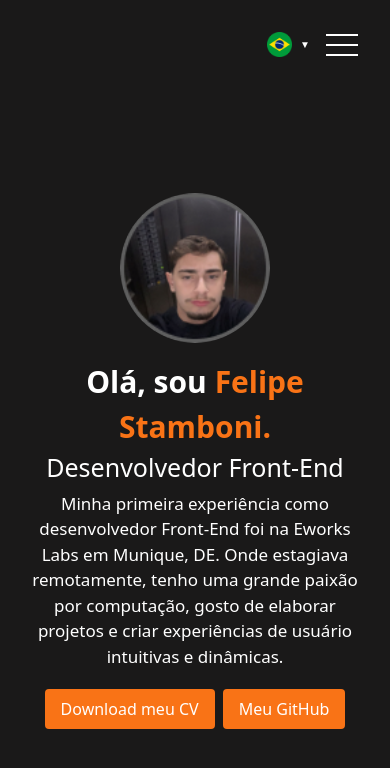
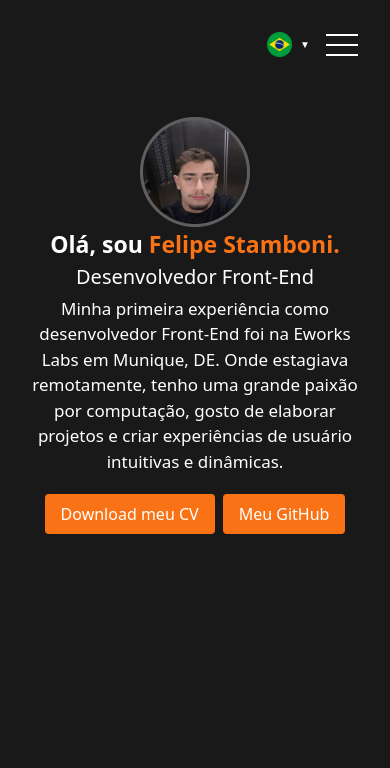
Before and after one commit to felipestambonidev/meuportifolioemnextjs, a Next.js app: page / in a window 390 px wide. Shown: the top 768 px of the page. Built offline with nearby package versions, Linux system fonts and the light colour scheme.

Commit message:
Edit: fiz modificações na foto e no texto

```diff
--- a/components/menulateral/index.tsx
+++ b/components/menulateral/index.tsx
@@ -3,18 +3,17 @@ import Image from "next/image";
 export default function MenuLateral() {
   return (
     <div className="relative h-full lg:w-1/4 p-6 text-white flex flex-col items-center font-sans lg:fixed">
-      <div className="mt-20 flex flex-col items-center">
+      <div className="mt-1 flex flex-col items-center">
         <Image
           src="/img/fotodeperfil/minhafotodeperfil.png"
           alt="Minha foto de perfil"
-          height={150}
-          width={150}
-          className="rounded-full mb-4"
+          height={110}
+          width={110}
         />
-        <h1 className="text-[30px] font-semibold text-center">
+        <h1 className="sm:text-[30px] xs:text-[23px] font-semibold text-center">
           Olá, sou <span className="text-orange-500">Felipe Stamboni.</span>
         </h1>
-        <h2 className="text-[25px] text-center">Desenvolvedor Front-End</h2>
+        <h2 className="sm:text-[25px] xs:text-[20px] text-center">Desenvolvedor Front-End</h2>
         <p className="text-center text-[17px] font-light mt-1">
           Minha primeira experiência como desenvolvedor Front-End foi na Eworks
           Labs em Munique, DE. Onde estagiava remotamente, tenho uma grande
--- a/components/menulateralenglish/index.tsx
+++ b/components/menulateralenglish/index.tsx
@@ -3,18 +3,17 @@ import Image from "next/image";
 export default function MenuLateralEng() {
   return (
     <div className="relative h-full lg:w-1/4 p-6 text-white flex flex-col items-center font-sans lg:fixed">
-      <div className="mt-20 flex flex-col items-center">
-        <Image
+      <div className="mt-1 flex flex-col items-center">
+      <Image
           src="/img/fotodeperfil/minhafotodeperfil.png"
           alt="Minha foto de perfil"
-          height={150}
-          width={150}
-          className="rounded-full mb-4"
+          height={110}
+          width={110}
         />
-        <h1 className="text-[30px] font-semibold text-center">
+        <h1 className="sm:text-[30px] xs:text-[23px] font-semibold text-center">
           Hello, I am <span className="text-orange-500">Felipe Stamboni.</span>
         </h1>
-        <h2 className="text-[25px] text-center">Front-End Developer</h2>
+        <h2 className="sm:text-[25px] xs:text-[20px] text-center">Front-End Developer</h2>
         <p className="text-center text-[17px] font-light mt-1">
          My first experience as a Front-End developer was at Eworks Labs in Munich, DE. Where I was interning remotely, I have a great passion for computing, I enjoy designing projects and creating intuitive and dynamic user experiences.
         </p>
```
